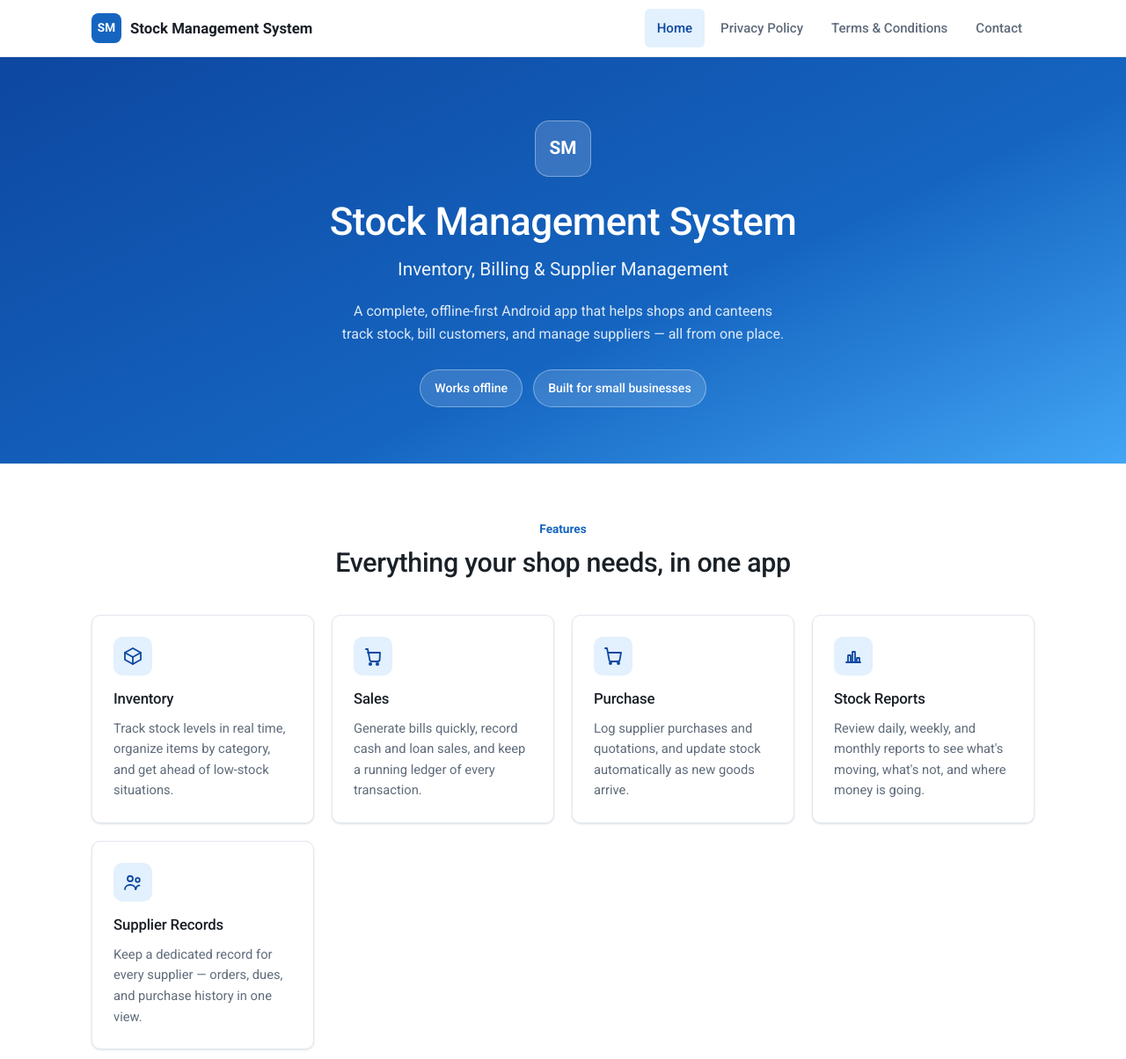
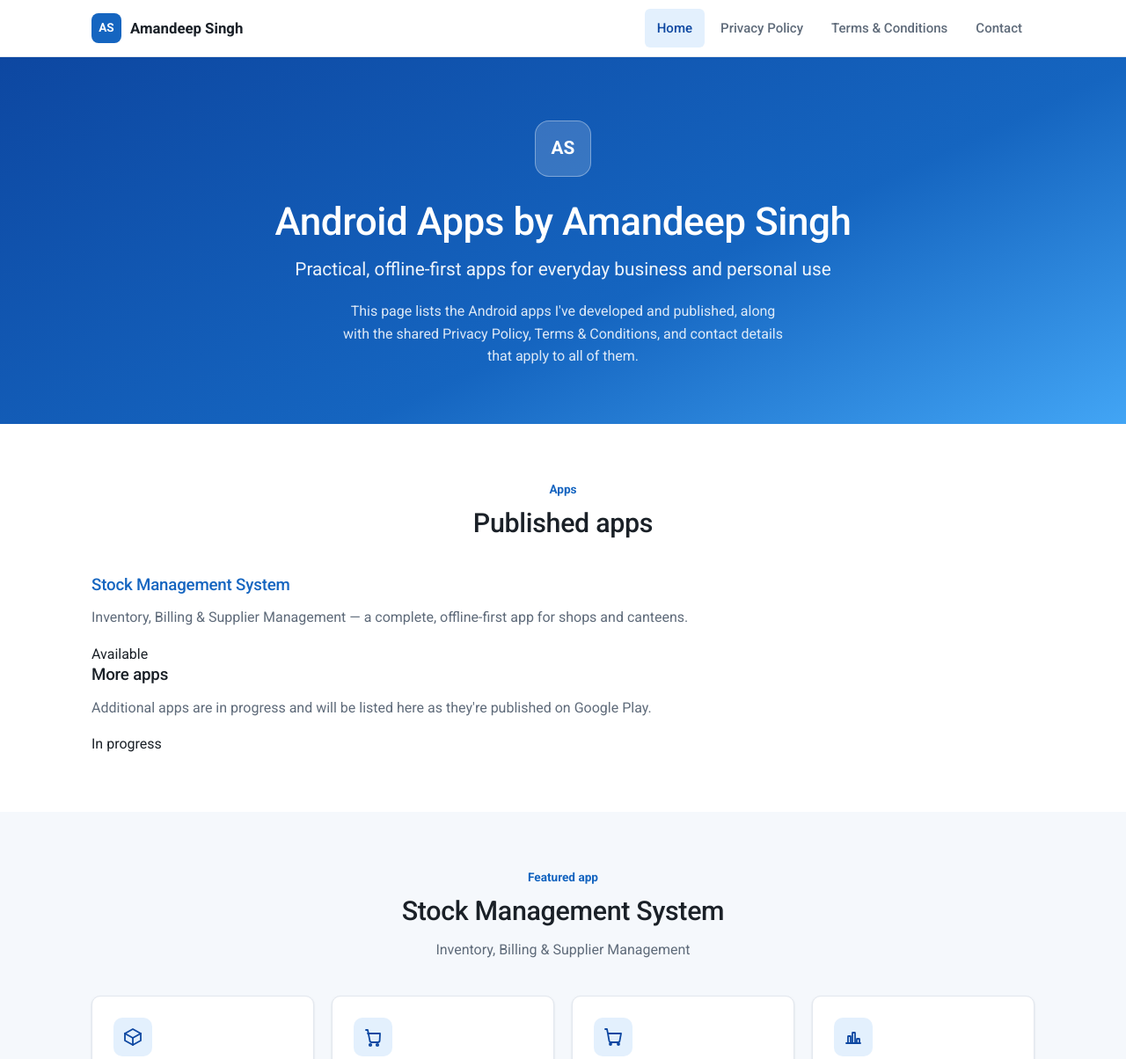
Before and after one commit to amanwarwal888-cyber/thesinghfamily, a plain HTML site: page index.html in a window 1280 px wide. Shown: the top 1204 px of the page at 88% size. Drawn offline with Linux system fonts and the light colour scheme.

Commit message:
Update index.html

```diff
--- a/index.html
+++ b/index.html
@@ -3,8 +3,8 @@
 <head>
 <meta charset="UTF-8">
 <meta name="viewport" content="width=device-width, initial-scale=1">
-<title>Stock Management System — Inventory, Billing &amp; Supplier Management</title>
-<meta name="description" content="Stock Management System is an Android app for inventory, billing, and supplier management, built by Amandeep Singh.">
+<title>Amandeep Singh — Android Apps</title>
+<meta name="description" content="Android apps developed and published by Amandeep Singh, including Stock Management System for inventory, billing, and supplier management.">
 <link rel="preconnect" href="https://fonts.googleapis.com">
 <link rel="preconnect" href="https://fonts.gstatic.com" crossorigin>
 <link href="https://fonts.googleapis.com/css2?family=Roboto:wght@400;500;700&display=swap" rel="stylesheet">
@@ -15,8 +15,8 @@
 <header class="site-header">
   <nav class="nav container">
     <a class="nav-brand" href="index.html">
-      <span class="brand-mark">SM</span>
-      Stock Management System
+      <span class="brand-mark">AS</span>
+      Amandeep Singh
     </a>
     <button class="nav-toggle" aria-label="Toggle menu" aria-expanded="false">
       <svg viewBox="0 0 24 24" fill="none" stroke="currentColor" stroke-width="2" stroke-linecap="round"><path d="M4 6h16M4 12h16M4 18h16"/></svg>
@@ -34,23 +34,48 @@
 
   <section class="hero">
     <div class="container">
-      <div class="hero-icon">SM</div>
-      <h1>Stock Management System</h1>
-      <p class="subtitle">Inventory, Billing &amp; Supplier Management</p>
-      <p class="lede">A complete, offline-first Android app that helps shops and canteens track stock, bill customers, and manage suppliers — all from one place.</p>
-      <div class="badge-row">
-        <span class="badge-pill">Works offline</span>
-        <span class="badge-pill">Built for small businesses</span>
+      <div class="hero-icon">AS</div>
+      <h1>Android Apps by Amandeep Singh</h1>
+      <p class="subtitle">Practical, offline-first apps for everyday business and personal use</p>
+      <p class="lede">This page lists the Android apps I've developed and published, along with the shared Privacy Policy, Terms &amp; Conditions, and contact details that apply to all of them.</p>
+    </div>
+  </section>
+
+  <section id="apps">
+    <div class="container">
+      <div class="section-head">
+        <div class="eyebrow">Apps</div>
+        <h2>Published apps</h2>
+      </div>
+
+      <div class="app-list">
+        <div class="app-card">
+          <a class="app-link" href="#stock-management-system">
+            <h3>Stock Management System</h3>
+            <p>Inventory, Billing &amp; Supplier Management — a complete, offline-first app for shops and canteens.</p>
+          </a>
+          <span class="app-status live">Available</span>
+        </div>
+
+        <div class="app-card">
+          <div>
+            <h3>More apps</h3>
+            <p>Additional apps are in progress and will be listed here as they're published on Google Play.</p>
+          </div>
+          <span class="app-status soon">In progress</span>
+        </div>
       </div>
     </div>
   </section>
 
-  <section id="features">
+  <section class="alt" id="stock-management-system">
     <div class="container">
       <div class="section-head">
-        <div class="eyebrow">Features</div>
-        <h2>Everything your shop needs, in one app</h2>
+        <div class="eyebrow">Featured app</div>
+        <h2>Stock Management System</h2>
+        <p>Inventory, Billing &amp; Supplier Management</p>
       </div>
+
       <div class="feature-grid">
 
         <div class="feature-card">
@@ -97,7 +122,7 @@
     </div>
   </section>
 
-  <section class="alt" id="about">
+  <section id="about">
     <div class="container">
       <div class="section-head">
         <div class="eyebrow">About</div>
@@ -107,17 +132,17 @@
         <div class="avatar">AS</div>
         <div>
           <h3>Amandeep Singh</h3>
-          <p>Stock Management System is built by Amandeep Singh, an independent Android developer focused on practical, offline-first tools for small businesses. The app grew out of everyday stock and billing needs and has evolved into a standalone product for shops and canteens looking to move off paper registers without depending on a constant internet connection.</p>
+          <p>I'm an independent Android developer focused on practical, offline-first tools for small businesses and everyday use. Stock Management System is the first app published under this page, with more planned — this site will be updated as new apps go live, and the same Privacy Policy, Terms &amp; Conditions, and contact details will continue to apply across all of them unless noted otherwise.</p>
         </div>
       </div>
     </div>
   </section>
 
-  <section id="get-in-touch">
+  <section class="alt" id="get-in-touch">
     <div class="container">
       <div class="contact-panel">
         <h3>Get in touch</h3>
-        <p>Questions, feedback, or support requests are welcome any time.</p>
+        <p>Questions, feedback, or support requests for any of my apps are welcome any time.</p>
         <a class="email-pill" href="mailto:amanwarwal888@gmail.com">amanwarwal888@gmail.com</a>
       </div>
     </div>
```
